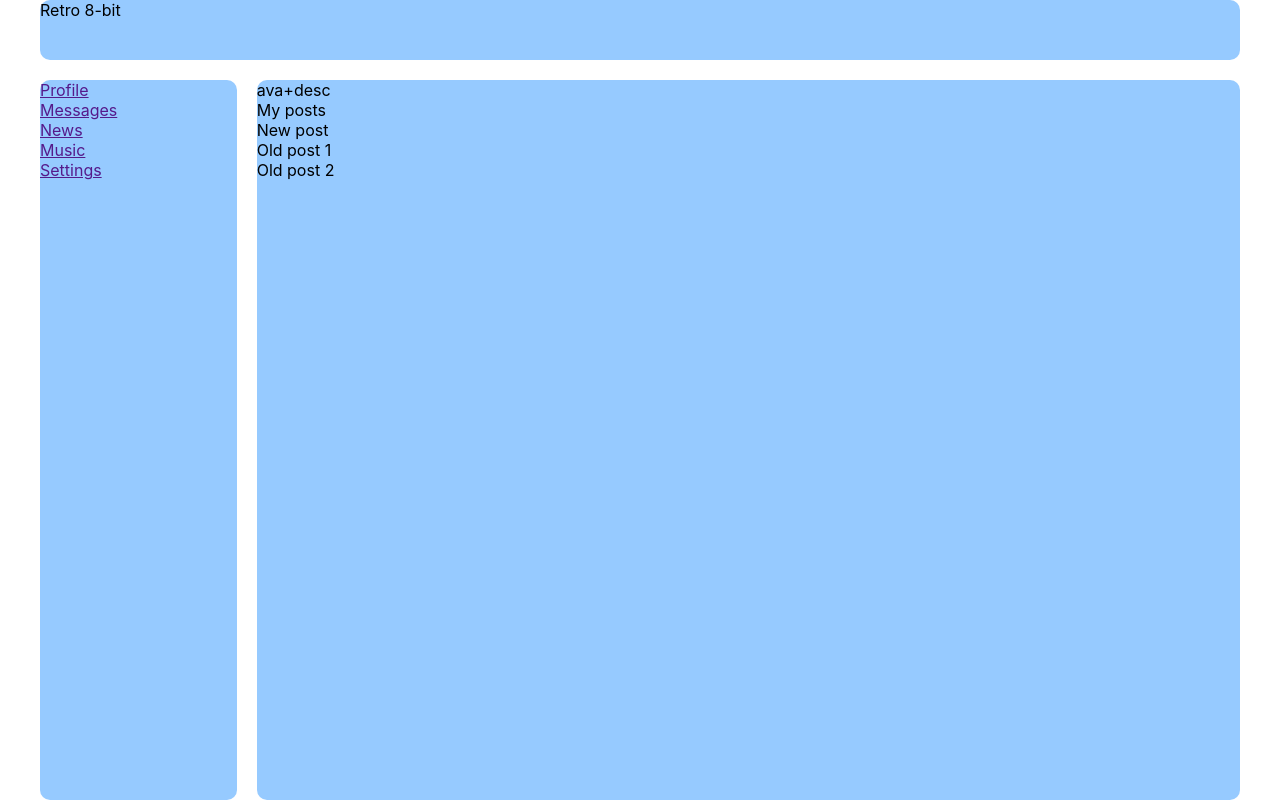
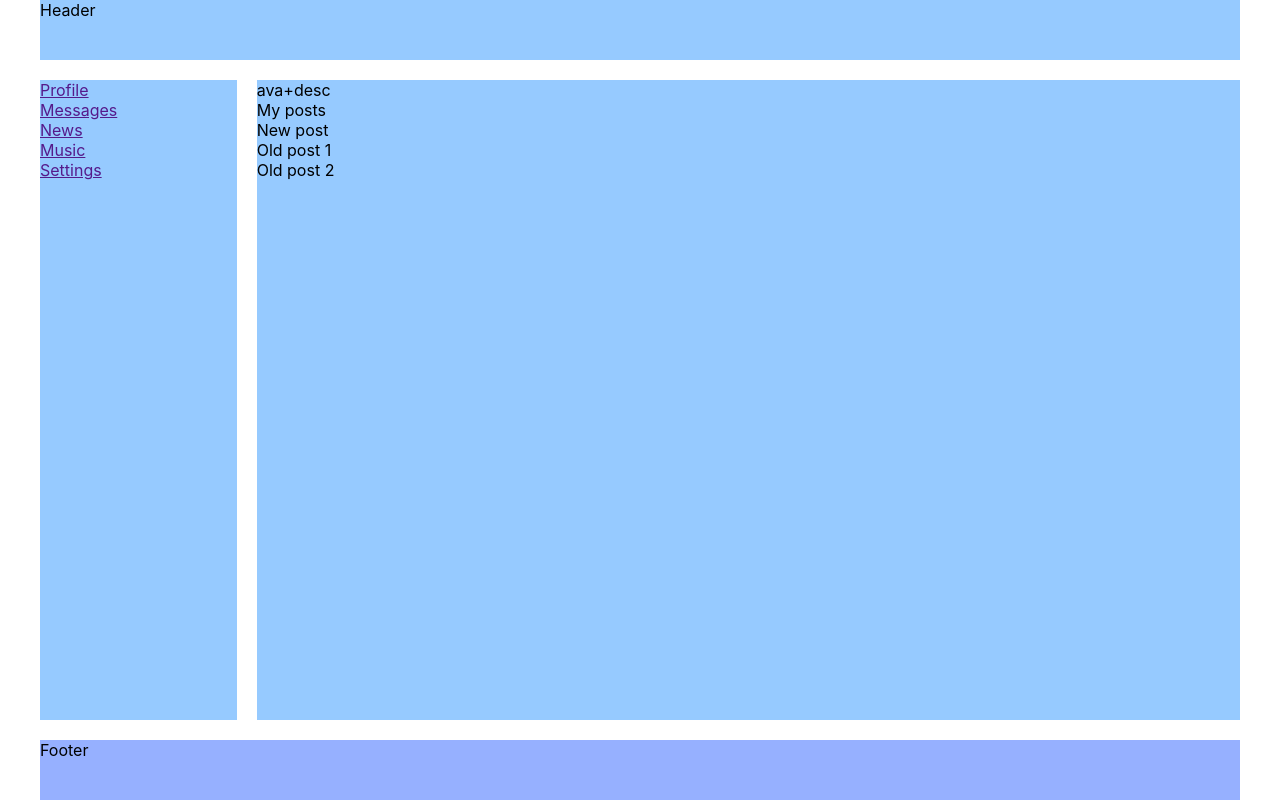
Before and after one commit to Dandreev94/react_sample_social_web, a React (Create React App) app: page / in a window 1280 px wide. Built offline with nearby package versions, Linux system fonts and the light colour scheme.

Commit message:
add css modules

```diff
--- a/src/App.css
+++ b/src/App.css
@@ -9,26 +9,9 @@
   grid-template-areas:
     "h h"
     "n c"
+    "f f"
   ;
-  grid-template-rows: 60px 1fr;
+  grid-template-rows: 60px 1fr 60px;
   grid-template-columns: 2fr 10fr;
   grid-gap: 20px;
 }
-
-.nav {
-  grid-area: n;
-  background: #96caff;
-  border-radius: 10px;
-}
-
-.header {
-  grid-area: h;
-  background: #96caff;
-  border-radius: 10px;
-}
-
-.content {
-  grid-area: c;
-  background: #96caff;
-  border-radius: 10px;
-}
--- a/src/App.js
+++ b/src/App.js
@@ -3,6 +3,7 @@ import './App.css';
 import Header from "./components/Header";
 import Navbar from "./components/Navbar";
 import Profile from "./components/Profile";
+import Footer from "./components/Footer";
 
 function App() {
   return (
@@ -11,6 +12,7 @@ function App() {
               <Header />
               <Navbar />
               <Profile />
+              <Footer />
           </div>
       </div>
   );
--- /dev/null
+++ b/src/components/Footer.jsx
@@ -0,0 +1,12 @@
+import React from 'react';
+import f from './Footer.module.css';
+
+const Footer = () => {
+    return (
+        <footer className={f.footer}>
+            Footer
+        </footer>
+    );
+}
+
+export default Footer;
--- /dev/null
+++ b/src/components/Footer.module.css
@@ -0,0 +1,4 @@
+.footer {
+    grid-area: f;
+    background: #96b0ff;
+}
--- a/src/components/Header.jsx
+++ b/src/components/Header.jsx
@@ -1,9 +1,10 @@
 import React from 'react';
+import h from './Header.module.css';
 
 const Header = () => {
     return (
-        <header className='header'>
-            Retro 8-bit
+        <header className={h.header}>
+            Header
         </header>
     );
 }
--- /dev/null
+++ b/src/components/Header.module.css
@@ -0,0 +1,4 @@
+.header {
+    grid-area: h;
+    background: #96caff;
+}
--- a/src/components/Navbar.jsx
+++ b/src/components/Navbar.jsx
@@ -1,8 +1,9 @@
 import React from 'react';
+import n from './Navbar.module.css';
 
 const Navbar = () => {
     return (
-        <nav className='nav'>
+        <nav className={n.nav}>
             <div>
                 <a href=''>Profile</a>
             </div>
--- /dev/null
+++ b/src/components/Navbar.module.css
@@ -0,0 +1,4 @@
+.nav {
+    grid-area: n;
+    background: #96caff;
+}
--- a/src/components/Profile.jsx
+++ b/src/components/Profile.jsx
@@ -1,8 +1,9 @@
 import React from 'react';
+import c from './Profile.module.css';
 
 const Profile = () => {
     return (
-        <div className='content'>
+        <div className={c.content}>
             <div>
                 ava+desc
             </div>
--- /dev/null
+++ b/src/components/Profile.module.css
@@ -0,0 +1,4 @@
+.content {
+    grid-area: c;
+    background: #96caff;
+}
```
